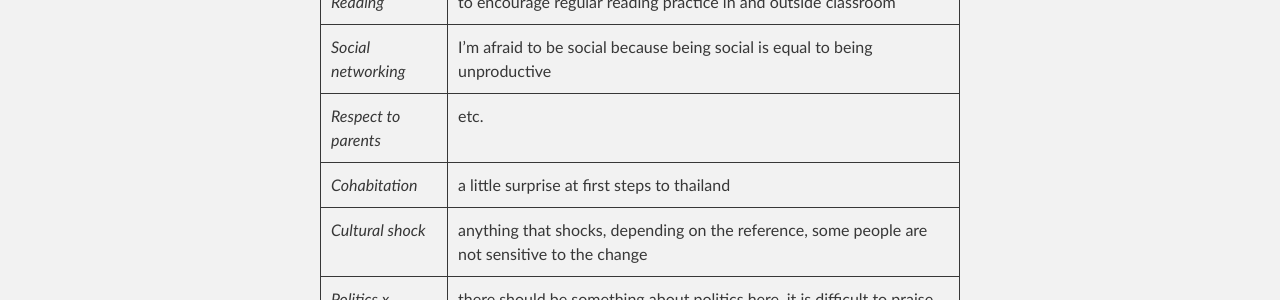
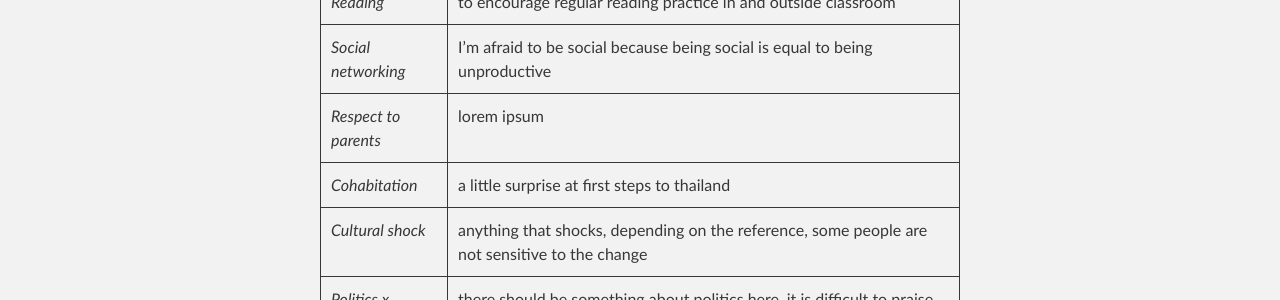
Before and after one commit to vireax/en, a Jekyll site: the page built from _posts/2014-01-22-draft-for-2014.md, in a window 1280 px wide. Shown: the part 756-1056 px from the top of the page. Built offline with Jekyll 4.4.1, drawn with Linux system fonts in a browser that asks for light colours.

Commit message:
Update 2014-01-22-draft-for-2014.md

```diff
--- a/_posts/2014-01-22-draft-for-2014.md
+++ b/_posts/2014-01-22-draft-for-2014.md
@@ -13,7 +13,7 @@ date: 2014-01-22
 | *Remarkable people*   | my idols, and possibly, extra-ordinary stories of ordinary people |
 | *Reading*   | to encourage regular reading practice in and outside classroom  |
 | *Social networking*  | I'm afraid to be social because being social is equal to being unproductive |
-| *Respect to parents*  |  etc.  |
+| *Respect to parents*  | lorem ipsum |
 | *Cohabitation*  | a little surprise at first steps to thailand  |
 | *Cultural shock*  | anything that shocks, depending on the reference, some people are not sensitive to the change |
 | *Politics x*  | there should be something about politics here, it is difficult to praise politicians these day but it is even more difficult to criticize them  |
```
